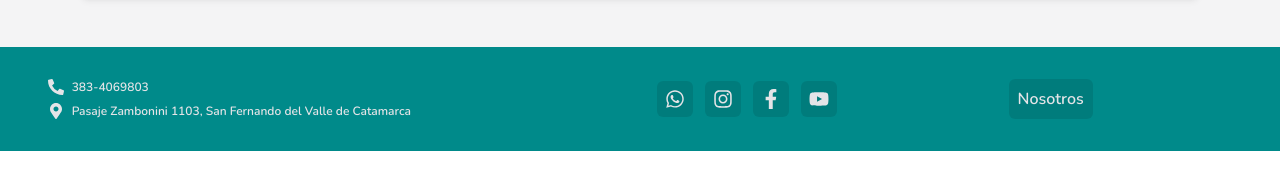
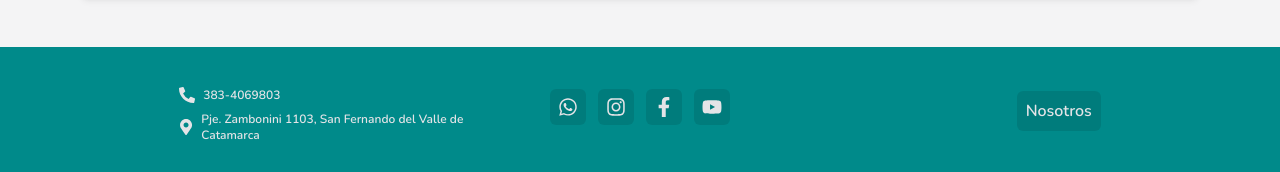
Before and after one commit to Caracolaracol/languageSpin-project, a React (Vite) app: page / in a window 1280 px wide. Shown: the part 1834-2006 px from the top of the page. Before the commit the page ends 1985 px from the top, so only its background shows below. Built offline with nearby package versions, Linux system fonts and the light colour scheme.

Commit message:
footer (#38)

```diff
--- a/src/components/Footer.jsx
+++ b/src/components/Footer.jsx
@@ -10,19 +10,19 @@ import {
 
 function Footer() {
   return (
-    <div className='grid grid-cols-3 lg:grid-cols-3 gap-4 lg:items-center lg:justify-items-center bg-verdeSpin text-zinc-200 p-4 lg:p-8'>
-      <ul className='text-xs space-y-2 font-semibold flex flex-col justify-between'>
+    <div className='grid grid-cols-3 grid-rows-2 sm:grid-cols-3 sm:grid-rows-1 grid-flow-dense bg-verdeSpin text-zinc-200 p-4 sm:px-7 md:px-12 lg:px-[10vw] xl:px-[14vw] 2xl:px-[17vw] lg:p-8'>
+      <ul className='row-span-2 flex flex-col justify-evenly w-[13rem] sm:w-[10rem] pt-2 space-y-2 font-semibold text-xs sm:col-span-1-span-1 sm:place-self-center sm:row-span-1 md:w-auto sm:justify-self-start'>
         <li className='flex items-center gap-2'>
           <FaPhoneAlt className='w-4 h-4' />
           <p>383-4069803</p>
         </li>
         <li className='flex items-center gap-2'>
           <FaMapMarkerAlt className='w-4 h-4' />
-          <p>Pasaje Zambonini 1103, San Fernando del Valle de Catamarca</p>
+          <p>Pje. Zambonini 1103, San Fernando del Valle de Catamarca</p>
         </li>
       </ul>
 
-      <ul className='flex sm:items-center gap-3 justify-self-end flex-wrap w-[50%] sm:w-auto justify-end '>
+      <ul className='flex col-span-2 place-self-end justify-end  gap-3 w-[12rem] mb-2 sm:w-auto sm:col-span-1 sm:place-self-center'>
         <li>
           <Link
             to='https://api.whatsapp.com/send?phone=543834069803&text=%C2%A1Gracias%20por%20comunicarte!%20Te%20vamos%20a%20responder%20lo%20m%C3%A1s%20pronto%20posible'
@@ -47,7 +47,7 @@ function Footer() {
         </li>
       </ul>
 
-      <ul className='self-end place-self-end col-span-2  lg:place-self-auto lg:col-auto'>
+      <ul className='row-span-2 col-span-2 place-self-end sm:col-span-1 sm:place-self-center sm:justify-self-end'>
         <li>
           <Link
             to='/nosotros'
```
Also changed, not shown: 4 other files (tests, documents, lock files or other folders).
